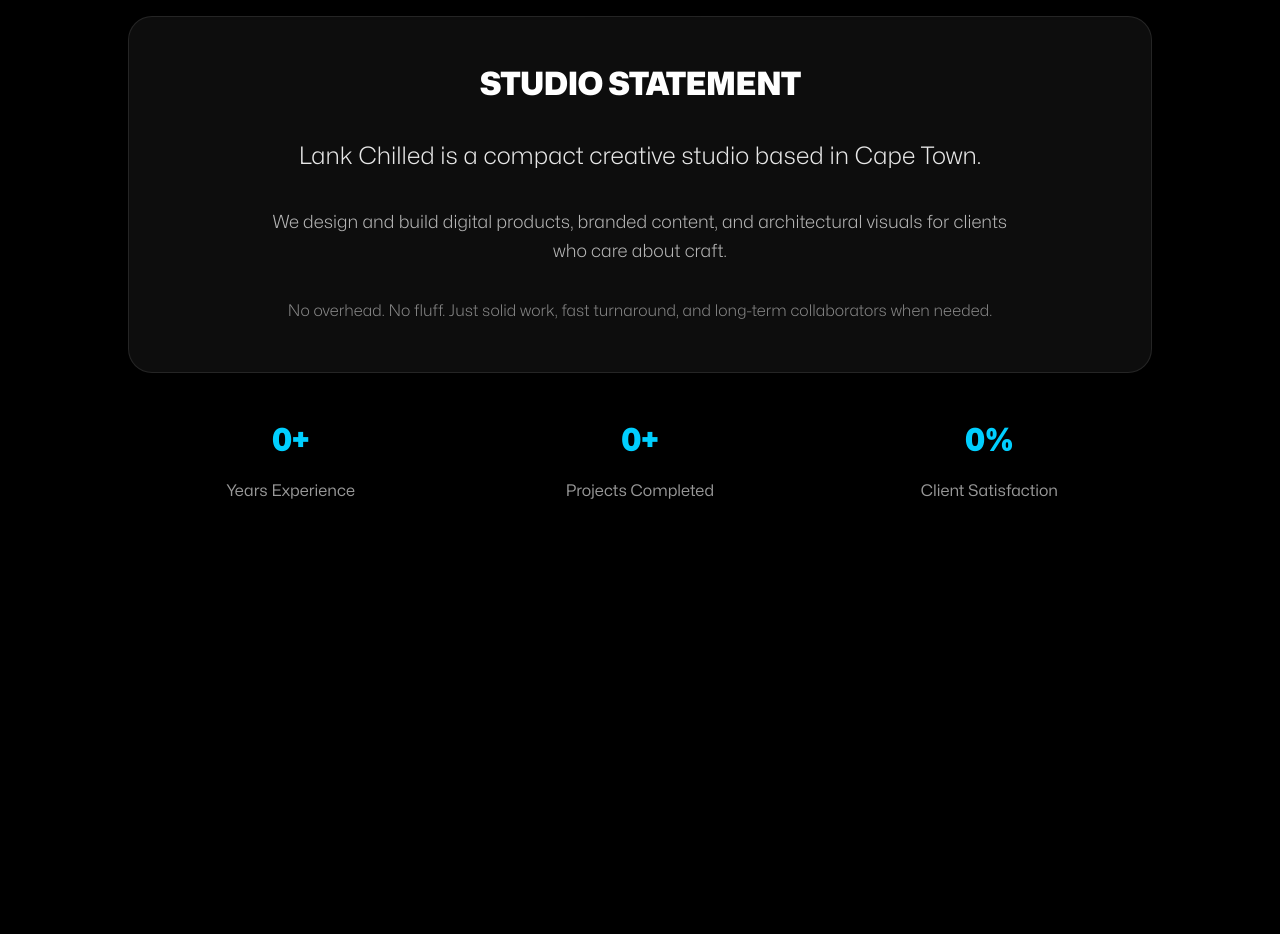
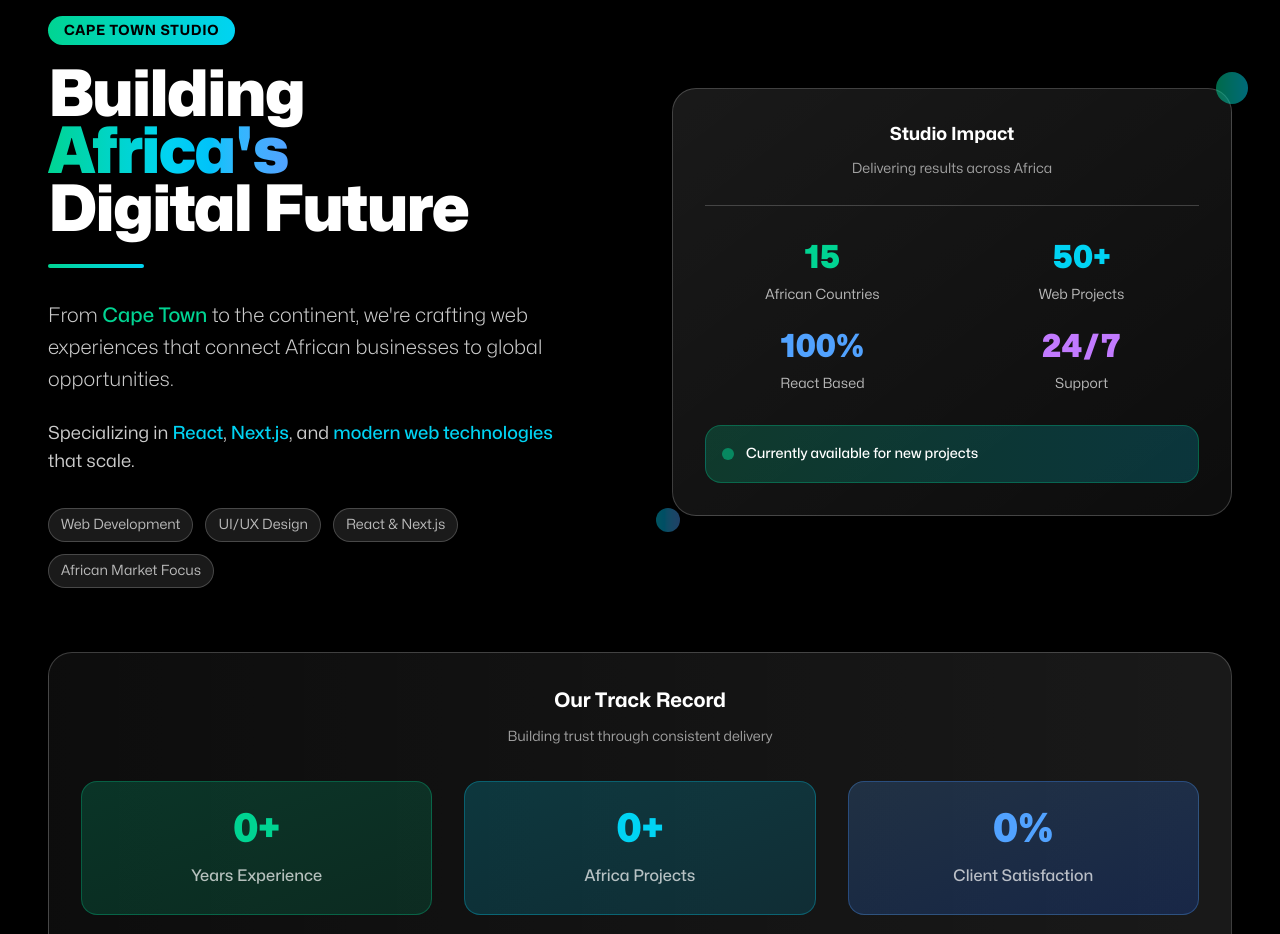
Before and after one commit to TheOuen/studio-js, a Next.js app: page / in a window 1280 px wide. Shown: the part 778-1712 px from the top of the page. Built offline with nearby package versions, Linux system fonts and the light colour scheme.

Commit message:
✨ MAJOR REDESIGN: Modern Studio Statement with visual impact & Africa focus

```diff
--- a/src/app/page.jsx
+++ b/src/app/page.jsx
@@ -293,25 +293,101 @@
               ]}
             />
 
-            {/* Studio Statement */}
-            <div className="mt-32 max-w-5xl mx-auto text-center">
-              <div className="space-y-12">
-                <div className="bg-white/5 backdrop-blur-sm rounded-3xl p-12 border border-white/10">
-                  <h2 className="text-3xl sm:text-4xl font-black text-white mb-8 tracking-tight">
-                    STUDIO STATEMENT
-                  </h2>
-                  <p className="text-xl sm:text-2xl text-white/90 leading-relaxed font-light mb-8">
-                    Lank Chilled is a compact creative studio based in Cape Town.
-                  </p>
-                  <p className="text-lg text-white/70 leading-relaxed font-light max-w-3xl mx-auto mb-8">
-                    We design and build digital products, branded content, and architectural visuals for clients who care about craft.
-                  </p>
-                  <p className="text-base text-white/50 leading-relaxed font-light">
-                    No overhead. No fluff. Just solid work, fast turnaround, and long-term collaborators when needed.
-                  </p>
+            {/* Studio Statement - Redesigned */}
+            <div className="mt-32 px-4">
+              <div className="max-w-7xl mx-auto">
+                <div className="grid lg:grid-cols-2 gap-16 items-center">
+
+                  {/* Left Side - Main Content */}
+                  <div className="space-y-8">
+                    <div className="space-y-6">
+                      <div className="inline-block">
+                        <span className="px-4 py-2 bg-gradient-to-r from-emerald-400 to-cyan-400 text-black text-sm font-bold rounded-full tracking-wider uppercase">
+                          Cape Town Studio
+                        </span>
+                      </div>
+
+                      <h2 className="text-5xl sm:text-6xl lg:text-7xl font-black text-white leading-[0.9] tracking-tight">
+                        Building
+                        <br />
+                        <span className="bg-gradient-to-r from-emerald-400 via-cyan-400 to-blue-400 bg-clip-text text-transparent">
+                          Africa's
+                        </span>
+                        <br />
+                        Digital Future
+                      </h2>
+
+                      <div className="w-24 h-1 bg-gradient-to-r from-emerald-400 to-cyan-400 rounded-full"></div>
+                    </div>
+
+                    <div className="space-y-6 text-white/80 leading-relaxed max-w-lg">
+                      <p className="text-xl font-light">
+                        From <strong className="text-emerald-400 font-medium">Cape Town</strong> to the continent,
+                        we're crafting web experiences that connect African businesses to global opportunities.
+                      </p>
+                      <p className="text-lg">
+                        Specializing in <strong className="text-cyan-400 font-medium">React</strong>,
+                        <strong className="text-cyan-400 font-medium"> Next.js</strong>, and
+                        <strong className="text-cyan-400 font-medium"> modern web technologies</strong> that scale.
+                      </p>
+                    </div>
+
+                    <div className="flex flex-wrap gap-3">
+                      {['Web Development', 'UI/UX Design', 'React & Next.js', 'African Market Focus'].map((tag) => (
+                        <span key={tag} className="px-3 py-1 bg-white/10 text-white/70 text-sm rounded-full border border-white/20 backdrop-blur-sm">
+                          {tag}
+                        </span>
+                      ))}
+                    </div>
+                  </div>
+
+                  {/* Right Side - Visual Stats Card */}
+                  <div className="relative">
+                    <div className="bg-gradient-to-br from-white/10 to-white/5 backdrop-blur-xl rounded-3xl p-8 border border-white/20 shadow-2xl">
+                      <div className="space-y-8">
+                        <div className="text-center border-b border-white/20 pb-6">
+                          <h3 className="text-white font-bold text-lg mb-2">Studio Impact</h3>
+                          <p className="text-white/60 text-sm">Delivering results across Africa</p>
+                        </div>
+
+                        <div className="grid grid-cols-2 gap-6">
+                          <div className="text-center">
+                            <div className="text-4xl font-black text-emerald-400 mb-2">15</div>
+                            <div className="text-white/70 text-sm leading-tight">African Countries</div>
+                          </div>
+                          <div className="text-center">
+                            <div className="text-4xl font-black text-cyan-400 mb-2">50+</div>
+                            <div className="text-white/70 text-sm leading-tight">Web Projects</div>
+                          </div>
+                          <div className="text-center">
+                            <div className="text-4xl font-black text-blue-400 mb-2">100%</div>
+                            <div className="text-white/70 text-sm leading-tight">React Based</div>
+                          </div>
+                          <div className="text-center">
+                            <div className="text-4xl font-black text-purple-400 mb-2">24/7</div>
+                            <div className="text-white/70 text-sm leading-tight">Support</div>
+                          </div>
+                        </div>
+
+                        <div className="bg-gradient-to-r from-emerald-400/20 to-cyan-400/20 rounded-2xl p-4 border border-emerald-400/30">
+                          <div className="flex items-center gap-3">
+                            <div className="w-3 h-3 bg-emerald-400 rounded-full animate-pulse"></div>
+                            <span className="text-white text-sm font-medium">Currently available for new projects</span>
+                          </div>
+                        </div>
+                      </div>
+                    </div>
+
+                    {/* Floating decorative elements */}
+                    <div className="absolute -top-4 -right-4 w-8 h-8 bg-gradient-to-r from-emerald-400 to-cyan-400 rounded-full opacity-60 animate-pulse"></div>
+                    <div className="absolute -bottom-4 -left-4 w-6 h-6 bg-gradient-to-r from-cyan-400 to-blue-400 rounded-full opacity-40 animate-pulse" style={{animationDelay: '1s'}}></div>
+                  </div>
                 </div>
 
-                <AnimatedStats />
+                {/* Bottom Stats Bar */}
+                <div className="mt-16">
+                  <AnimatedStats />
+                </div>
               </div>
             </div>
           </FadeIn>
--- a/src/components/AnimatedStats.jsx
+++ b/src/components/AnimatedStats.jsx
@@ -42,8 +42,8 @@
       snap: { innerHTML: 1 }
     })
     .to(projectsEl, {
-      innerHTML: "20",
-      duration: 2,
+      innerHTML: "50",
+      duration: 2.5,
       ease: "power2.out",
       snap: { innerHTML: 1 }
     }, "-=1.5")
@@ -60,24 +60,46 @@
   }, [])
 
   return (
-    <div ref={statsRef} className="grid grid-cols-1 md:grid-cols-3 gap-6">
-      <div className="text-center">
-        <div className="text-4xl font-black text-[#00CFFF] mb-4">
-          <span ref={experienceRef}>5</span>+
+    <div ref={statsRef} className="bg-gradient-to-r from-white/5 to-white/10 backdrop-blur-lg rounded-3xl p-8 border border-white/20">
+      <div className="text-center mb-8">
+        <h3 className="text-white font-bold text-xl mb-2">Our Track Record</h3>
+        <p className="text-white/60 text-sm">Building trust through consistent delivery</p>
+      </div>
+
+      <div className="grid grid-cols-1 md:grid-cols-3 gap-8">
+        <div className="text-center group">
+          <div className="bg-gradient-to-br from-emerald-400/20 to-emerald-600/20 rounded-2xl p-6 border border-emerald-400/30 mb-4 transition-all duration-300 group-hover:scale-105">
+            <div className="text-5xl font-black text-emerald-400 mb-2">
+              <span ref={experienceRef}>5</span>+
+            </div>
+            <p className="text-white/70 font-medium">Years Experience</p>
+          </div>
         </div>
-        <p className="text-white/60">Years Experience</p>
+
+        <div className="text-center group">
+          <div className="bg-gradient-to-br from-cyan-400/20 to-cyan-600/20 rounded-2xl p-6 border border-cyan-400/30 mb-4 transition-all duration-300 group-hover:scale-105">
+            <div className="text-5xl font-black text-cyan-400 mb-2">
+              <span ref={projectsRef}>50</span>+
+            </div>
+            <p className="text-white/70 font-medium">Africa Projects</p>
+          </div>
+        </div>
+
+        <div className="text-center group">
+          <div className="bg-gradient-to-br from-blue-400/20 to-blue-600/20 rounded-2xl p-6 border border-blue-400/30 mb-4 transition-all duration-300 group-hover:scale-105">
+            <div className="text-5xl font-black text-blue-400 mb-2">
+              <span ref={satisfactionRef}>100</span>%
+            </div>
+            <p className="text-white/70 font-medium">Client Satisfaction</p>
+          </div>
+        </div>
       </div>
-      <div className="text-center">
-        <div className="text-4xl font-black text-[#00CFFF] mb-4">
-          <span ref={projectsRef}>20</span>+
+
+      <div className="mt-8 text-center">
+        <div className="inline-flex items-center gap-2 bg-gradient-to-r from-emerald-400/10 to-cyan-400/10 px-4 py-2 rounded-full border border-emerald-400/20">
+          <div className="w-2 h-2 bg-emerald-400 rounded-full animate-pulse"></div>
+          <span className="text-white/80 text-sm font-medium">Ready for your project</span>
         </div>
-        <p className="text-white/60">Projects Completed</p>
-      </div>
-      <div className="text-center">
-        <div className="text-4xl font-black text-[#00CFFF] mb-4">
-          <span ref={satisfactionRef}>100</span>%
-        </div>
-        <p className="text-white/60">Client Satisfaction</p>
       </div>
     </div>
   )
```
